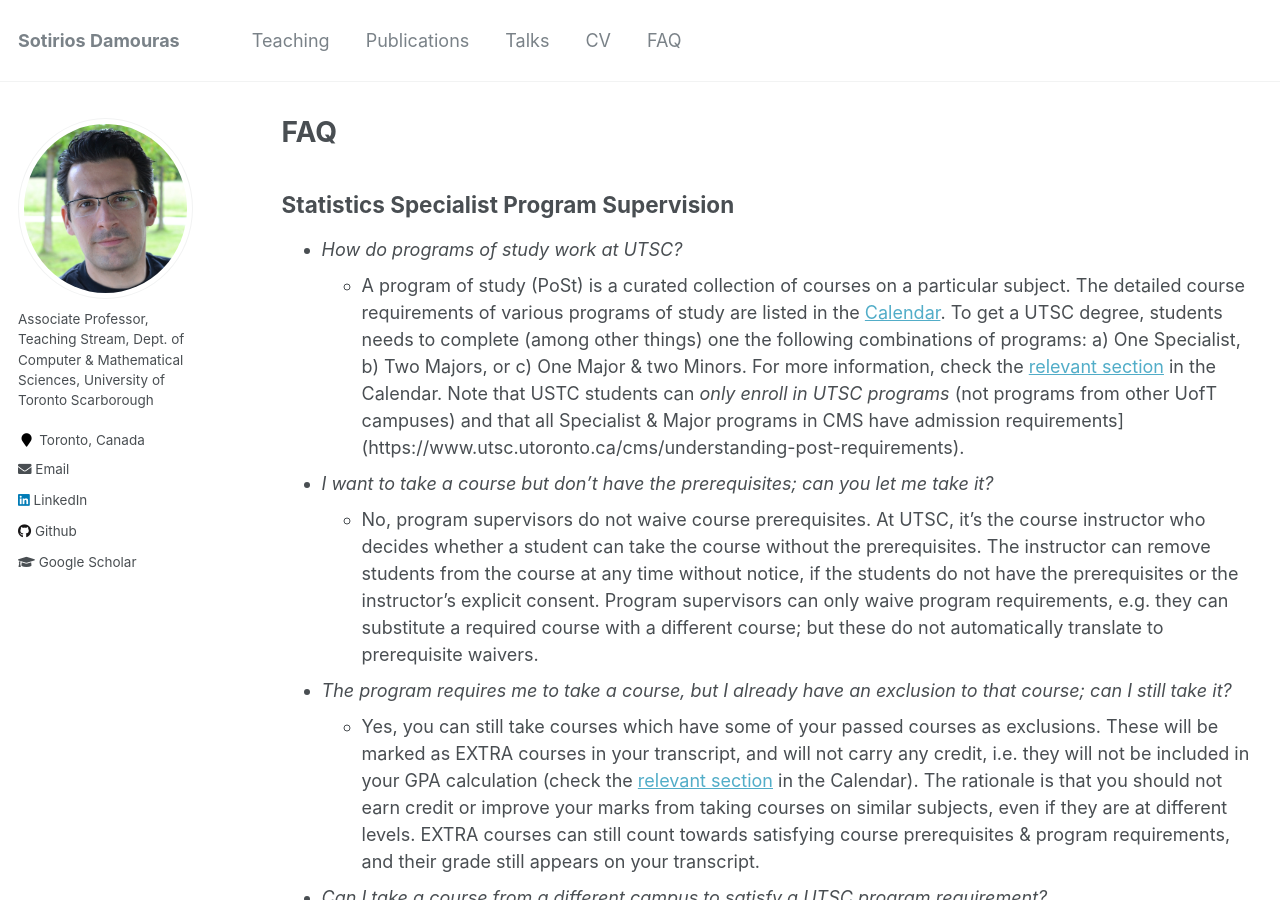
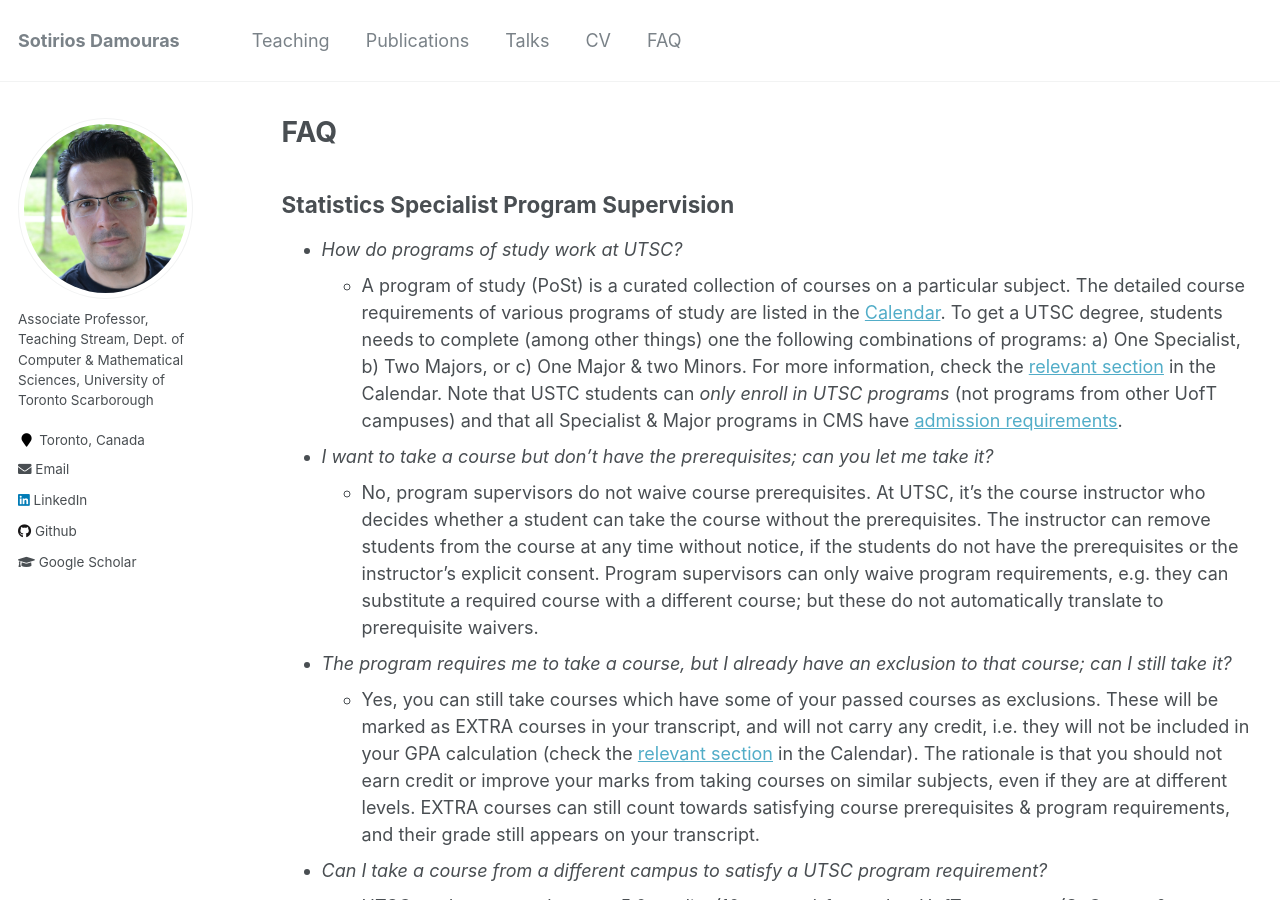
Before and after one commit to damouras/damouras.github.io, a Jekyll site: the page built from _pages/FAQ.md, in a window 1280 px wide and 900 px high. Built offline with Jekyll 4.4.1, drawn with Linux system fonts in a browser that asks for light colours.

Commit message:
Update FAQ.md

```diff
--- a/_pages/FAQ.md
+++ b/_pages/FAQ.md
@@ -8,7 +8,7 @@ author_profile: true
 ## Statistics Specialist Program Supervision
 
 - *How do programs of study work at UTSC?*
-	+ A program of study (PoSt) is a curated collection of courses on a particular subject. The detailed course requirements of various programs of study are listed in the [Calendar](https://utsc.calendar.utoronto.ca/search-programs). To get a UTSC degree, students needs to complete (among other things) one the following combinations of programs: a) One Specialist, b) Two Majors, or c) One Major & two Minors. For more information, check the [relevant section](https://utsc.calendar.utoronto.ca/6-understanding-degrees-programs-and-courses) in the Calendar. Note that USTC students can *only enroll in UTSC programs* (not programs from other UofT campuses) and that all Specialist & Major programs in CMS have admission requirements](https://www.utsc.utoronto.ca/cms/understanding-post-requirements).
+	+ A program of study (PoSt) is a curated collection of courses on a particular subject. The detailed course requirements of various programs of study are listed in the [Calendar](https://utsc.calendar.utoronto.ca/search-programs). To get a UTSC degree, students needs to complete (among other things) one the following combinations of programs: a) One Specialist, b) Two Majors, or c) One Major & two Minors. For more information, check the [relevant section](https://utsc.calendar.utoronto.ca/6-understanding-degrees-programs-and-courses) in the Calendar. Note that USTC students can *only enroll in UTSC programs* (not programs from other UofT campuses) and that all Specialist & Major programs in CMS have [admission requirements](https://www.utsc.utoronto.ca/cms/understanding-post-requirements).
 
 - *I want to take a course but don't have the prerequisites; can you let me take it?*
 	+ No, program supervisors do not waive course prerequisites. At UTSC, it's the course instructor who decides whether a student can take the course without the prerequisites. The instructor can remove students from the course at any time without notice, if the students do not have the prerequisites or the instructor's explicit consent. Program supervisors can only waive program requirements, e.g. they can substitute a required course with a different course; but these do not automatically translate to prerequisite waivers.
```
